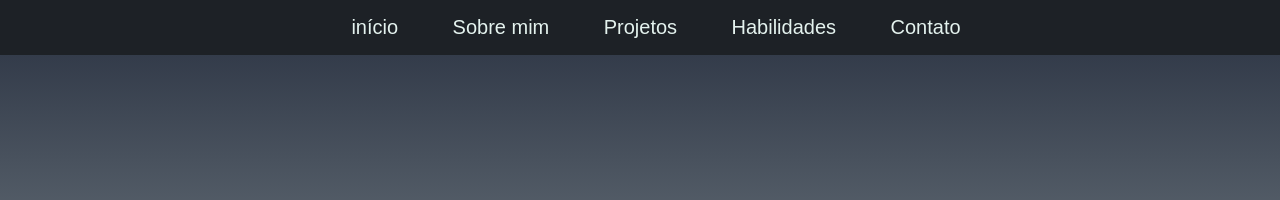
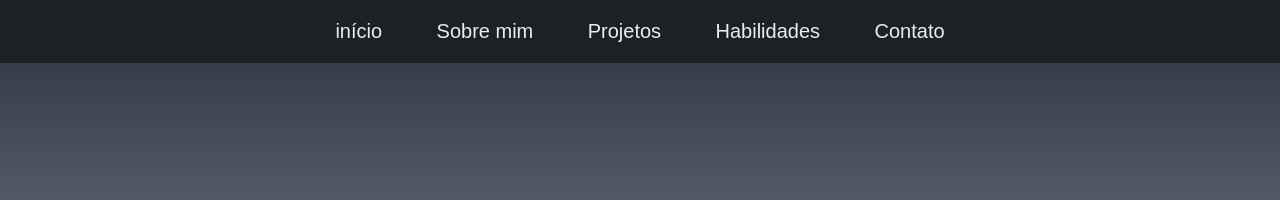
Before and after one commit to AlanOliveiraSantos/Portifolio, a plain HTML site: page index.html in a window 1280 px wide. Shown: the top 200 px of the page. Drawn offline with Linux system fonts and the light colour scheme; a web font is replaced by a local one.

Commit message:
commit att navbar

```diff
--- a/style.css
+++ b/style.css
@@ -378,6 +378,9 @@ nav a:hover{
         transform: translatey(20%);
         transition: opacity 0.8s ease-out, transform 0.8s ease-out;
     }
+    nav{
+        padding: 20px 0px;
+    }
     .page1 div {
         display: flex;
         padding: 10px;
```
